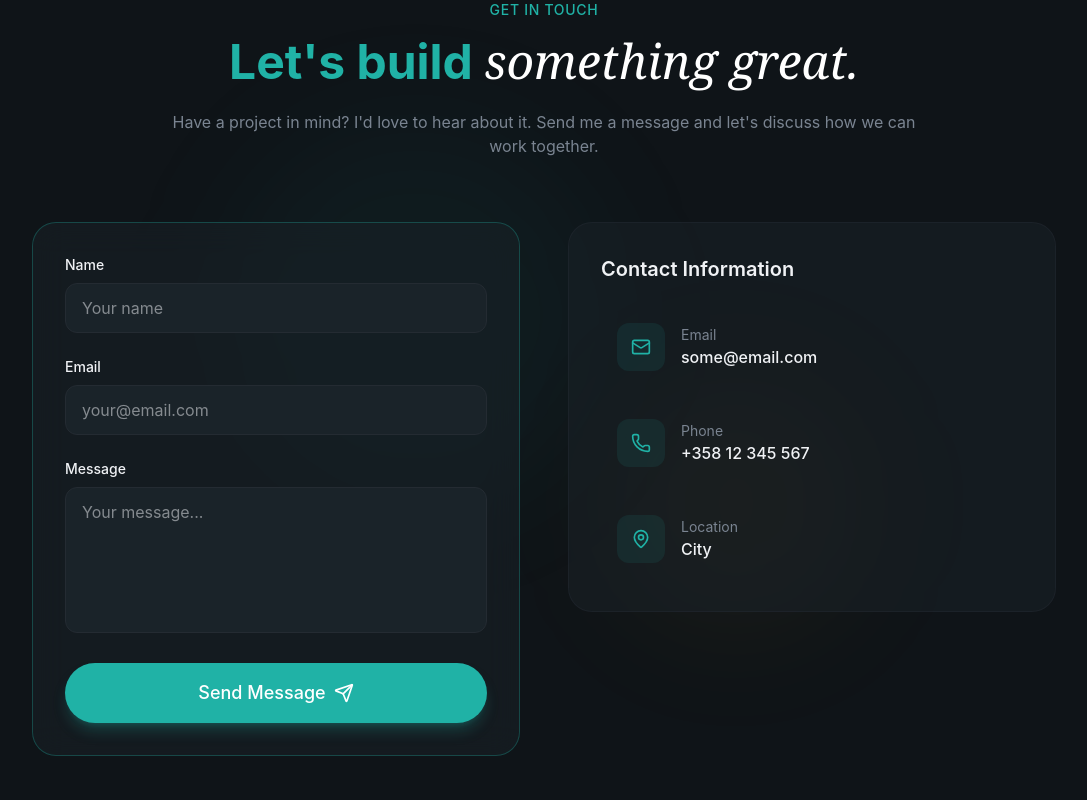
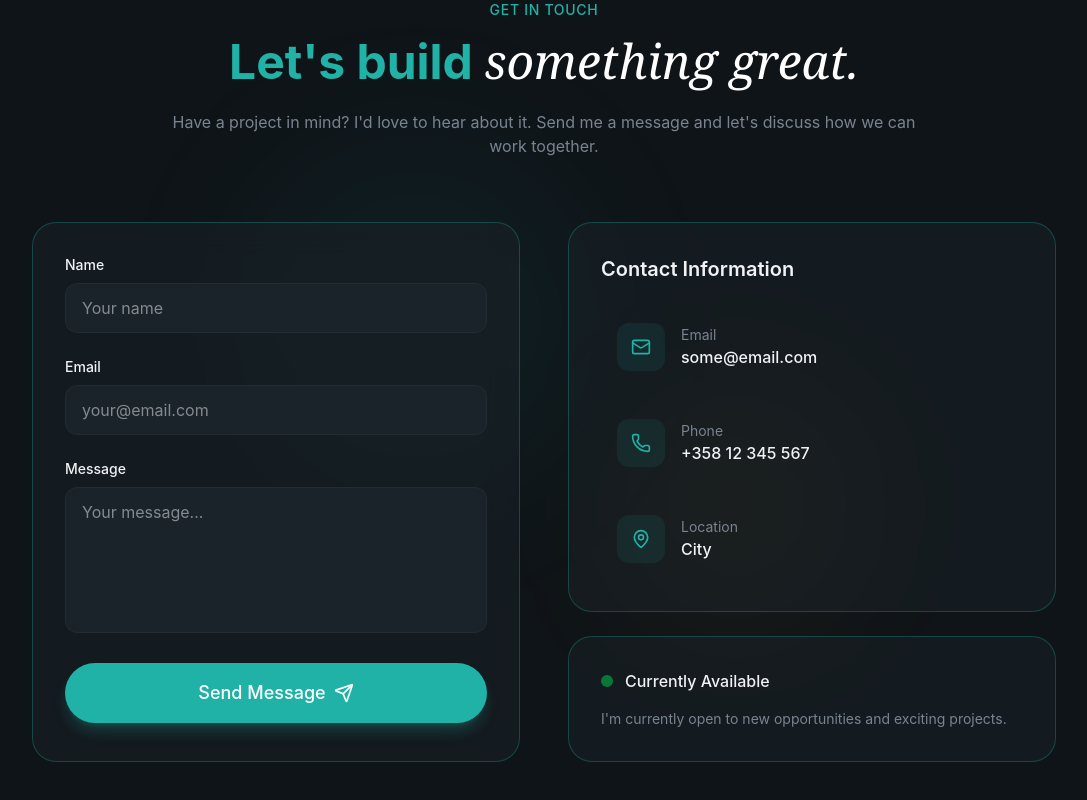
Before and after one commit to dovile-mart/devportfolio, a React (Vite) app: page / in a window 1280 px wide. Shown: the part 5234-6034 px from the top of the page, without its empty margins (96-1183 px from the left). Built offline with nearby package versions, Linux system fonts and the light colour scheme.

Commit message:
Add and style Availability Card, add border to contact info section

```diff
--- a/src/sections/Contact.jsx
+++ b/src/sections/Contact.jsx
@@ -219,7 +219,7 @@
 
                     { /**Contact Info */}
                     <div className="space-y-6 animate-fade-in animation-delay-400">
-                        <div className="glass rounded-3xl p-8">
+                        <div className="glass rounded-3xl p-8 border-primary/30">
                             <h3 className="text-xl font-semibold mb-6">
                                 Contact Information
                             </h3>
@@ -249,6 +249,17 @@
                                 ))}
                             </div>
                         </div>
+
+                        {/** Availability Card */}
+                        <div className="glass rounded-3xl p-8 border-primary/30">
+                            <div className="flex items-center gap-3 mb-4">
+                                <span className="w-3 h-3 bg-green-500 rounded-full animate-pulse"/>
+                                <span className="font-medium">Currently Available</span>
+                            </div>
+                            <p className="text-muted-foreground text-sm">
+                                I'm currently open to new opportunities and exciting projects.
+                            </p>
+                        </div>
                     </div>
                 </div>
 
```
